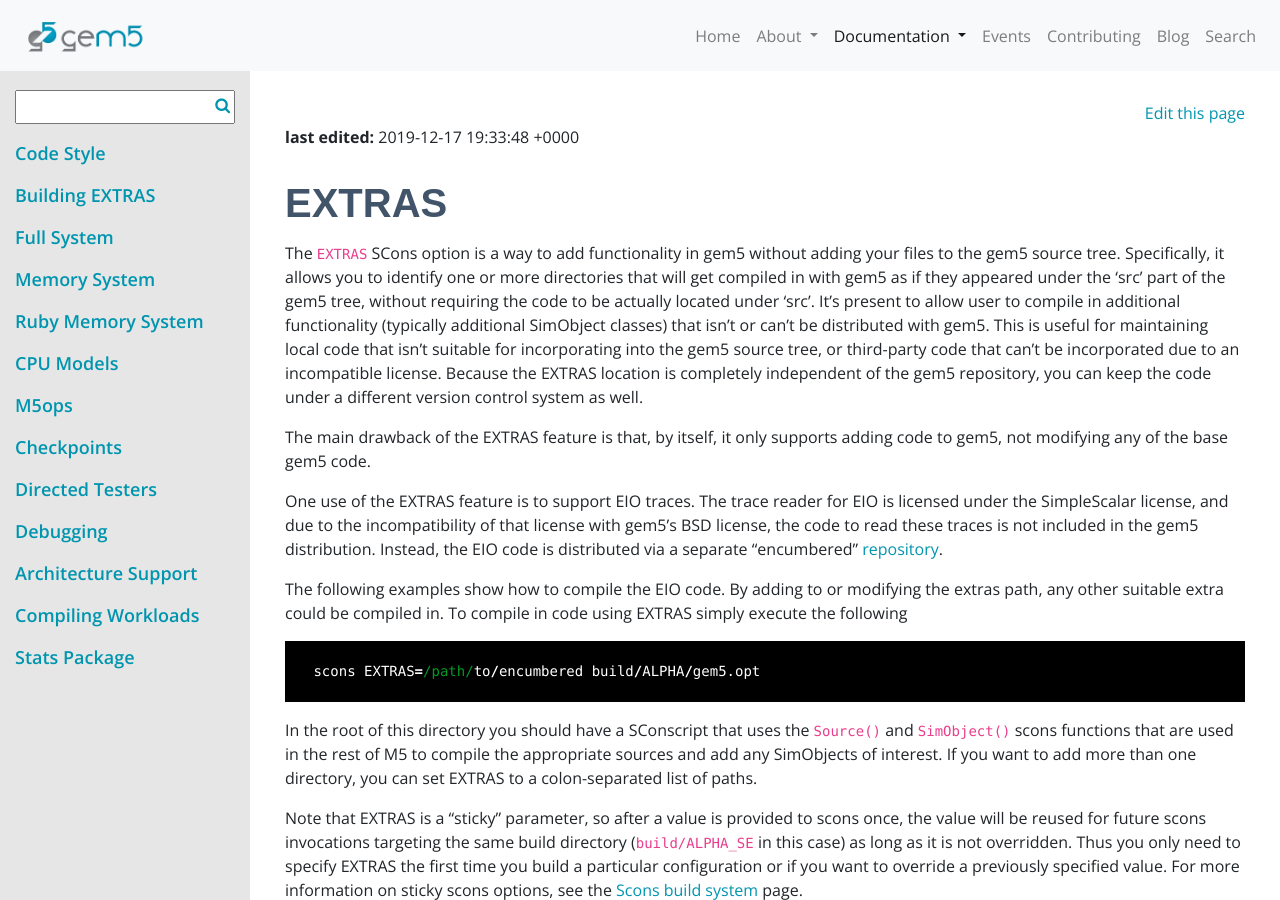
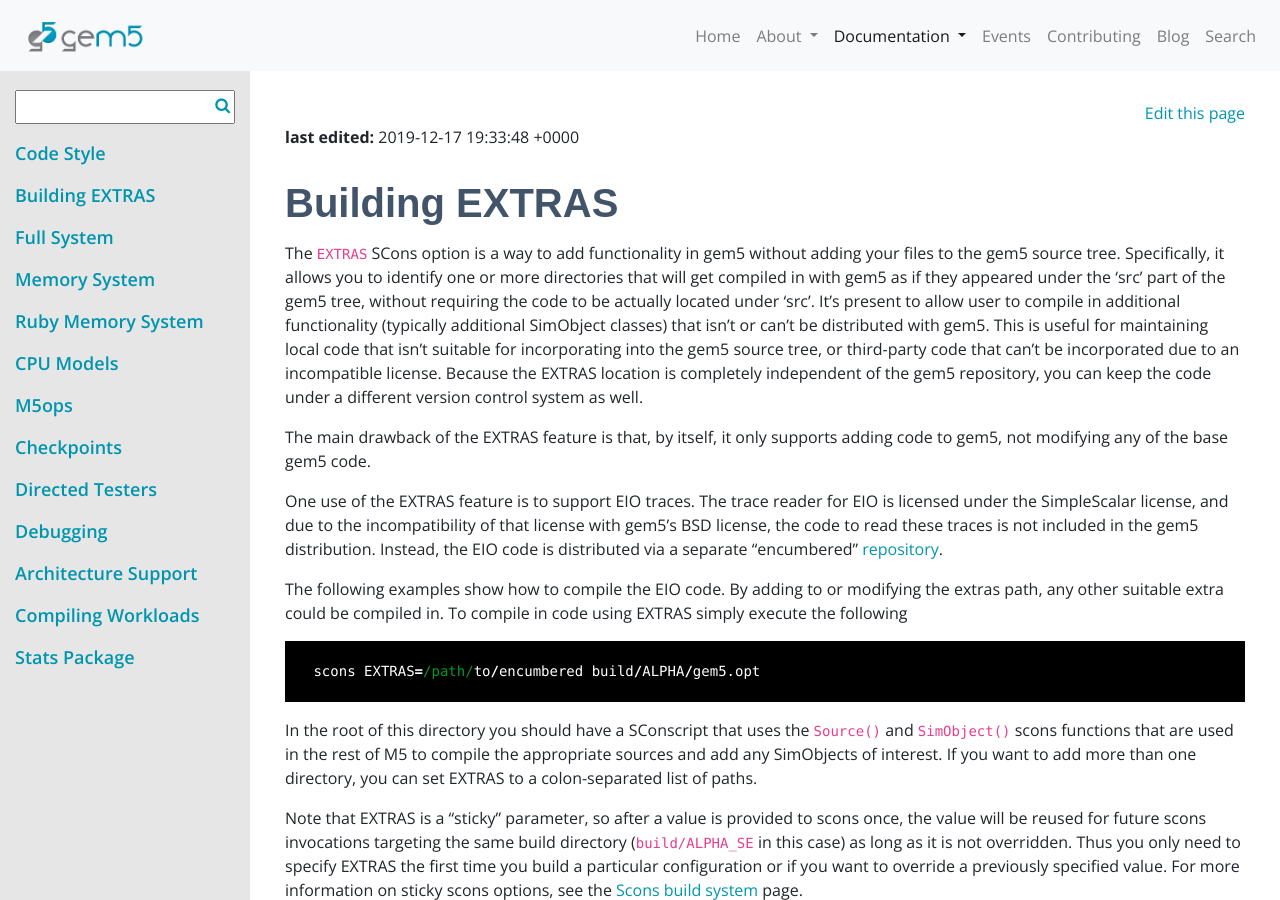
Before and after one commit to gem5/website, a Jekyll site: the page built from _pages/documentation/general_docs/building/extras.md, in a window 1280 px wide and 900 px high. Built offline with Jekyll 4.4.1, drawn with Linux system fonts in a browser that asks for light colours; nearby versions of some CDN libraries; some web fonts are replaced.

Commit message:
Improving "Building EXTRAS" title.

```diff
--- a/_pages/documentation/general_docs/building/extras.md
+++ b/_pages/documentation/general_docs/building/extras.md
@@ -7,7 +7,7 @@ permalink: /documentation/general_docs/building/EXTRAS
 authors: Jason Lowe-Power
 ---
 
-# EXTRAS
+# Building EXTRAS
 The `EXTRAS` SCons option is a way to add functionality in gem5 without adding your files to the gem5 source tree. Specifically, it allows you to identify one or more directories that will get compiled in with gem5 as if they appeared under the 'src' part of the gem5 tree, without requiring the code to be actually located under 'src'. It's present to allow user to compile in additional functionality (typically additional SimObject classes) that isn't or can't be distributed with gem5. This is useful for maintaining local code that isn't suitable for incorporating into the gem5 source tree, or third-party code that can't be incorporated due to an incompatible license. Because the EXTRAS location is completely independent of the gem5 repository, you can keep the code under a different version control system as well.
 
 The main drawback of the EXTRAS feature is that, by itself, it only supports adding code to gem5, not modifying any of the base gem5 code.
```
